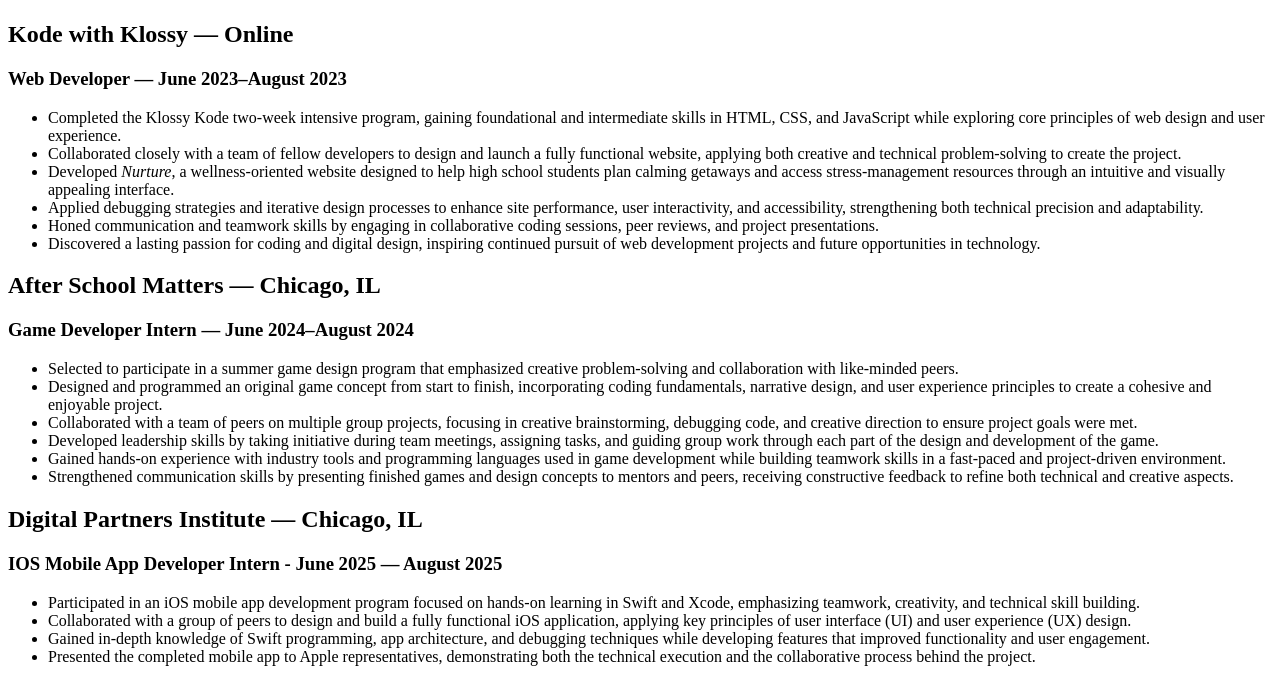
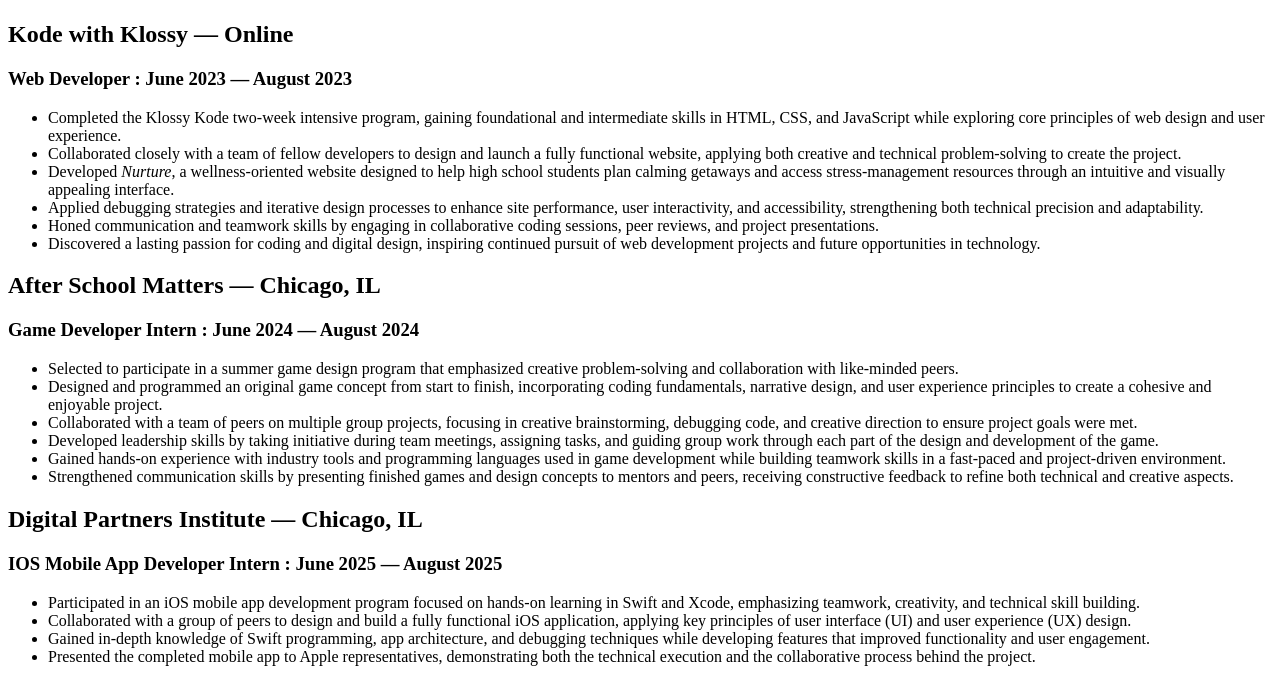
Before and after one commit to janayaC09/webdev_project1, a plain HTML site: page resume.html in a window 1280 px wide. Shown: the part 129-811 px from the top of the page. Drawn offline with Linux system fonts and the light colour scheme.

Commit message:
new code

```diff
--- a/resume.html
+++ b/resume.html
@@ -17,7 +17,7 @@
     </header>
     <h1>Resume</h1>
     <h2>Kode with Klossy — Online</h2>
-    <h3>Web Developer — June 2023–August 2023</h3>
+    <h3>Web Developer : June 2023 — August 2023</h3>
     <ul>
 			<li>Completed the Klossy Kode two-week intensive program, gaining foundational and intermediate skills in HTML, CSS, and JavaScript while exploring core principles of web design and user experience.</li>
 			<li>Collaborated closely with a team of fellow developers to design and launch a fully functional website, applying both creative and technical problem-solving to create the project.</li>
@@ -27,7 +27,7 @@
 			<li>Discovered a lasting passion for coding and digital design, inspiring continued pursuit of web development projects and future opportunities in technology.</li>
     </ul>
     <h2>After School Matters — Chicago, IL</h2>
-    <h3>Game Developer Intern — June 2024–August 2024</h3>
+    <h3>Game Developer Intern : June 2024 — August 2024</h3>
     <ul>
         <li>Selected to participate in a summer game design program that emphasized creative problem-solving and collaboration with like-minded peers.</li>
         <li>Designed and programmed an original game concept from start to finish, incorporating coding fundamentals, narrative design, and user experience principles to create a cohesive and enjoyable project.</li>
@@ -38,7 +38,7 @@
 
     </ul>
     <h2>Digital Partners Institute — Chicago, IL</h2>
-    <h3>IOS Mobile App Developer Intern - June 2025 — August 2025</h3>
+    <h3>IOS Mobile App Developer Intern : June 2025 — August 2025</h3>
     <ul>
 			<li>Participated in an iOS mobile app development program focused on hands-on learning in Swift and Xcode, emphasizing teamwork, creativity, and technical skill building.</li>
 			<li>Collaborated with a group of peers to design and build a fully functional iOS application, applying key principles of user interface (UI) and user experience (UX) design.</li>
```
